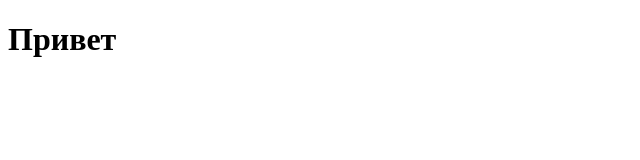
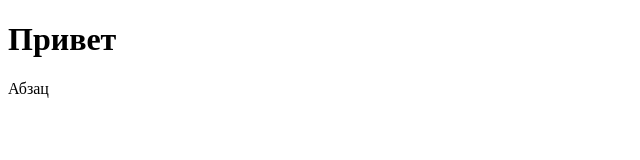
Before and after one commit to Sanwed/test-1, a plain HTML site: page index.html in a window 1280 px wide. Shown: the full height of the page, 0-640 px from the left. Drawn offline with Linux system fonts and the light colour scheme.

Commit message:
Добавляет абзац

```diff
--- a/index.html
+++ b/index.html
@@ -9,5 +9,6 @@
 </head>
 <body>
 <h1>Привет</h1>
+<p>Абзац</p>
 </body>
 </html>
```
